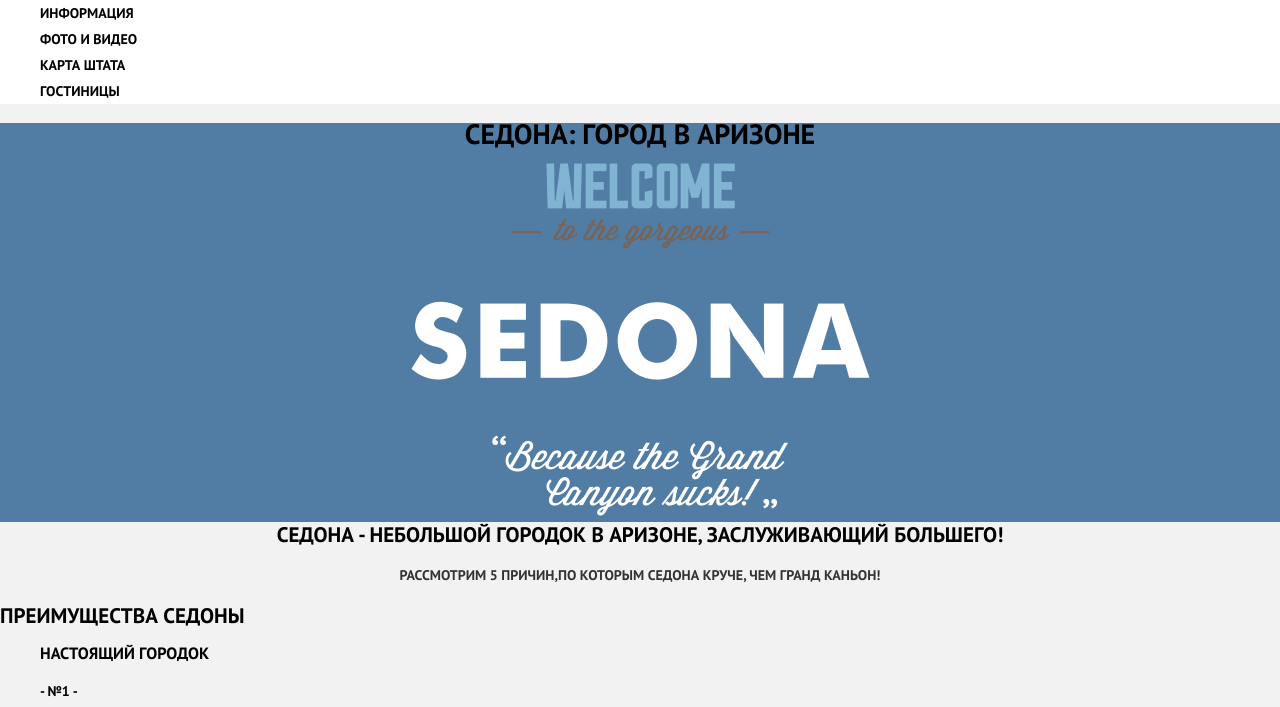
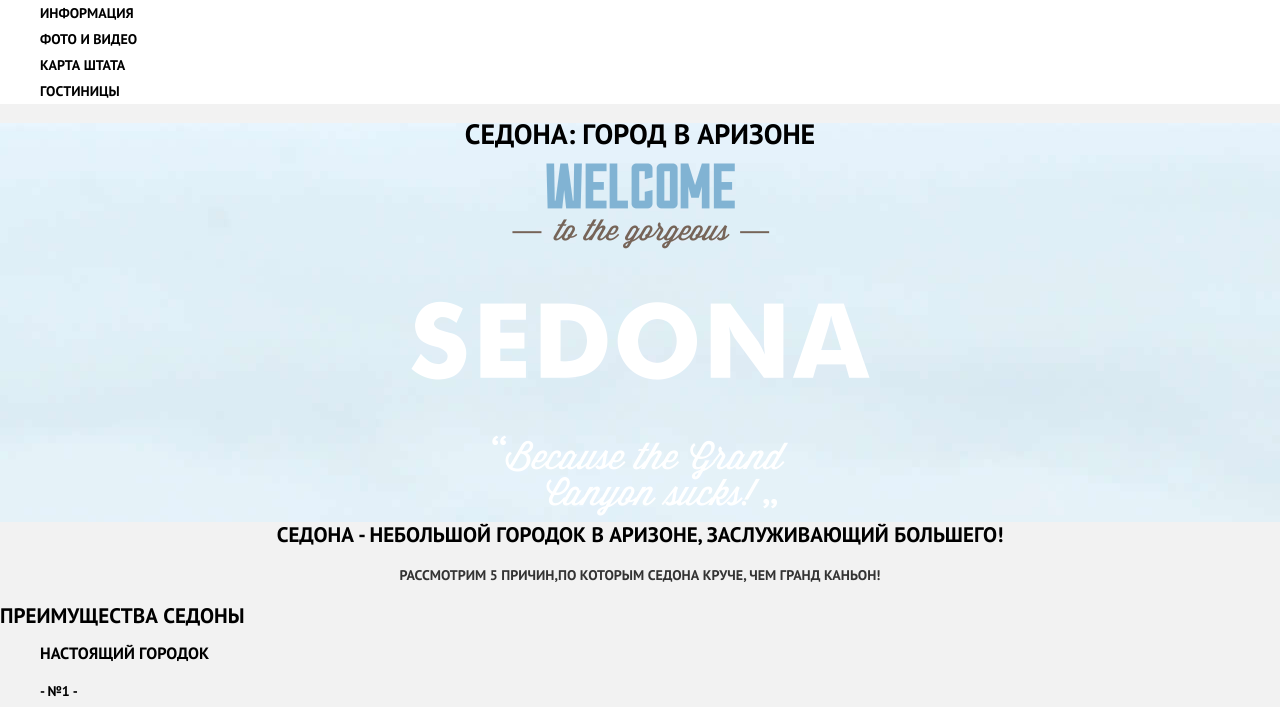
Before and after one commit to BugaevaVS/1011663-sedona-25, a plain HTML site: page index.html in a window 1280 px wide. Shown: the part 93-800 px from the top of the page. Drawn offline with nearby package versions, Linux system fonts and the light colour scheme.

Commit message:
исправила путь к фоновому изображению

```diff
--- a/css/style.css
+++ b/css/style.css
@@ -43,13 +43,13 @@ body {
   }
 
 
-/* Этот фон не отображается */
+
 .welcome {
    background-color: #517ca4;
-   background-image: url("img/background-photo.jpg");
+   background-image: url("../img/background-photo.jpg");
    background-position: top center;
    background-repeat: no-repeat;
-     }
+       }
 
 .about b {
    font-size: 21px;
```
